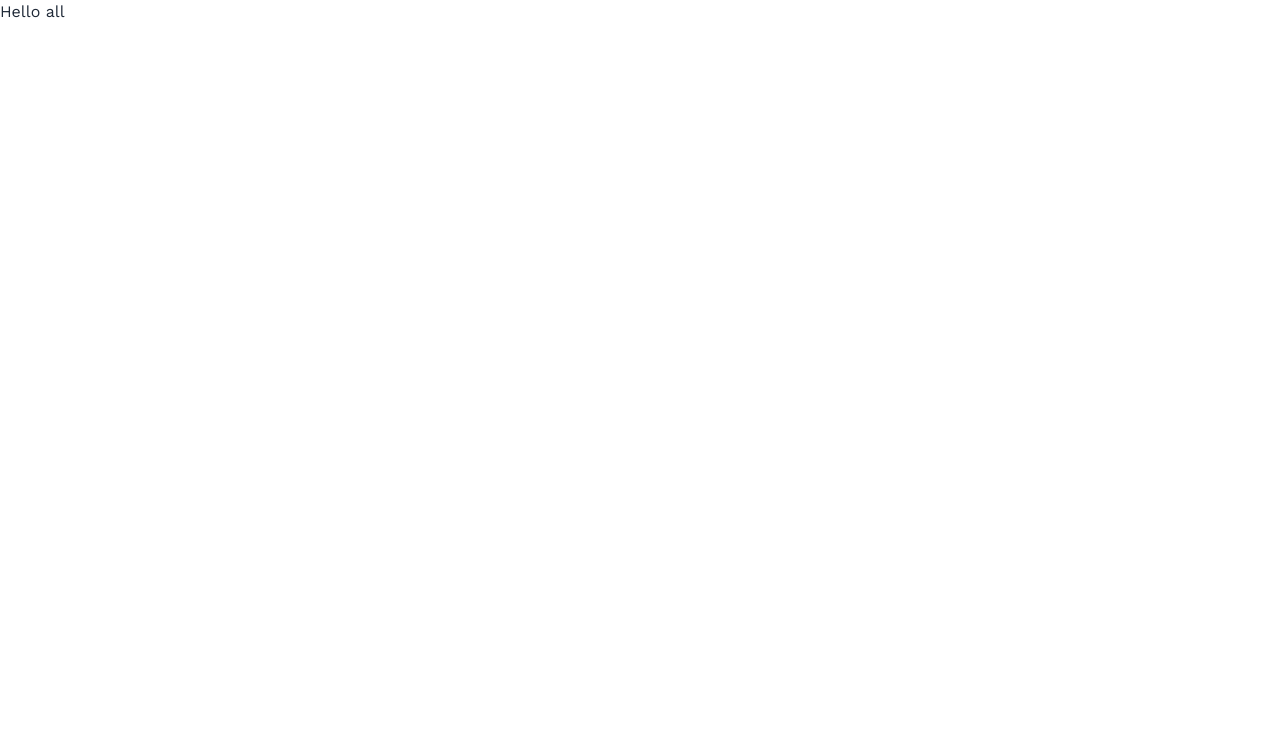
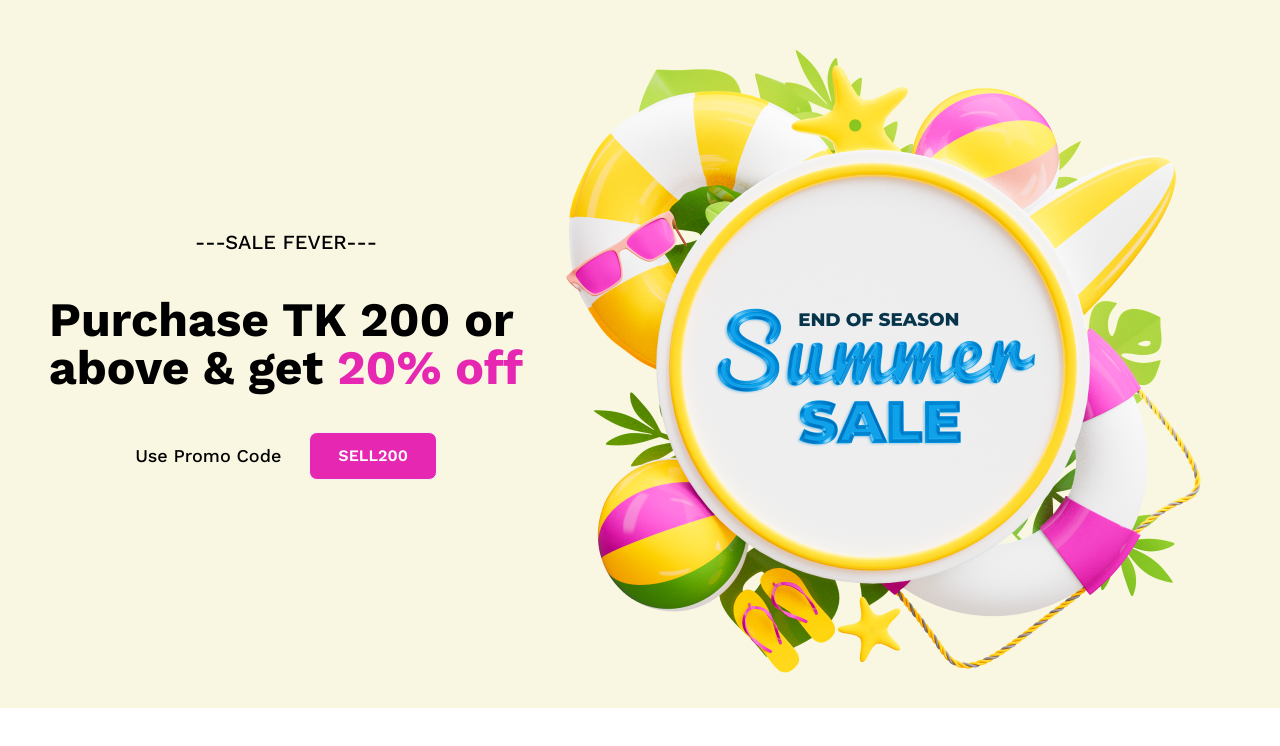
Before and after one commit to Shuvro0421/assignment-5, a plain HTML site: page index.html in a window 1280 px wide. Drawn offline with nearby package versions, Linux system fonts and the light colour scheme.

Commit message:
2nd commit

```diff
--- a/index.html
+++ b/index.html
@@ -14,7 +14,7 @@
         href="https://fonts.googleapis.com/css2?family=Work+Sans:ital,wght@0,100;0,200;0,300;0,400;0,500;0,600;0,700;1,100;1,200;1,300;1,400;1,500;1,600;1,700&display=swap"
         rel="stylesheet">
     <style>
-        *{
+        * {
             font-family: 'Work Sans', sans-serif;
         }
     </style>
@@ -23,7 +23,23 @@
 
 <body>
     <header>
-        <h1>Hello all</h1>
+        <div class="flex flex-row items-center justify-center bg-[#F9F6E2] text-black">
+            <!-- title -->
+            <div>
+                <h3 class="text-xl font-medium text-center">---SALE FEVER---</h3>
+                <h1 class="text-5xl my-10 font-extrabold">Purchase TK 200 or <br> above & get <span
+                        class="text-[#E527B2]">20% off</span></h1>
+                <div class="flex gap-7 items-center justify-center">
+                    <h4 class="text-lg font-medium">Use Promo Code</h4>
+                    <button
+                        class="btn bg-[#E527B2] text-white text-base font-semibold px-7 hover:bg-[#ff66d6]">SELL200</button>
+                </div>
+            </div>
+            <!-- image -->
+            <div>
+                <img src="./images/Summer 1.png" alt="">
+            </div>
+        </div>
     </header>
     <main>
 
```
